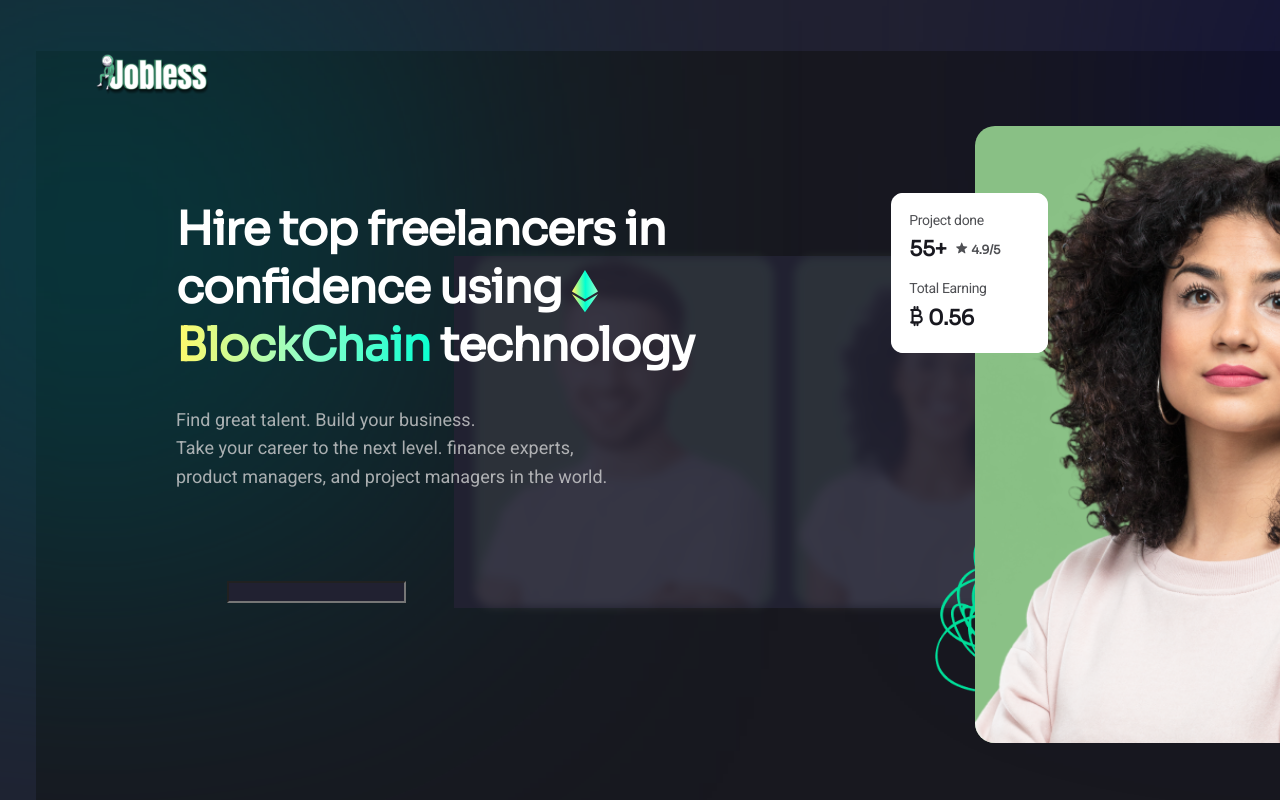
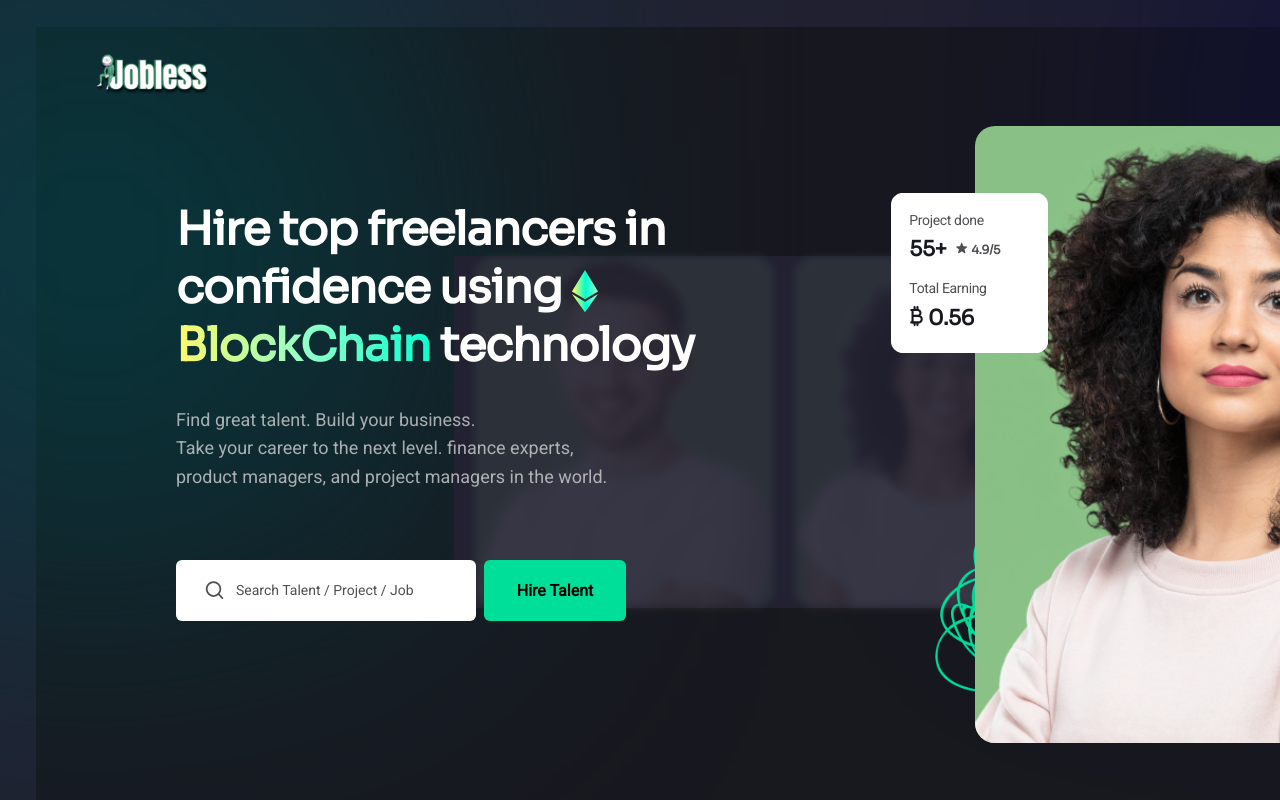
Before and after one commit to Waqar-Hafeez-Ahmed/figma-sp-01, a React (Create React App) app: page / in a window 1280 px wide. Shown: the top 800 px of the page. Built offline with nearby package versions, Linux system fonts and the light colour scheme.

Commit message:
hero section input feild added

```diff
--- a/src/components/InputFeild.css
+++ b/src/components/InputFeild.css
@@ -7,21 +7,68 @@
 
   /* White */
 
-  background: #fff;
   border-radius: 6px;
   z-index: 0;
+  background: #fff;
 }
 
 .input2 {
-  position: relative;
+  position: absolute;
   width: 179px;
   height: 22px;
-  left: 191px;
+  left: 200px;
   top: 552px;
+  background: none;
+  border: none;
+  outline: none;
 
   font-family: "Roboto";
   font-style: normal;
   font-weight: 500;
   font-size: 14px;
   line-height: 158%;
+  /* or 22px */
+
+  /* Dark - 2 */
+
+  color: #4f5054;
 }
+
+.search {
+  position: absolute;
+  height: 22px;
+  left: 10.5%;
+  right: 89.08%;
+  top: 552px;
+
+  /* Dark - 2 */
+  background: none;
+  /* border: 2px solid #4f5054; */
+}
+.hero-btn {
+  /* display: flex; */
+  /* flex-direction: row; */
+  /* justify-content: center; */
+  /* align-items: flex-start; */
+  /* padding: 18px 32px;   */
+  /* gap: 10px; */
+
+  position: absolute;
+  width: 142px;
+  height: 61px;
+  left: 448px;
+  top: 533px;
+  outline: none;
+  border: none;
+
+  font-family: "Roboto";
+  font-style: normal;
+  font-weight: 700;
+  font-size: 16px;
+  line-height: 158%;
+
+  /* Green - 1 */
+
+  background: #00df9a;
+  border-radius: 6px;
+}
--- a/src/components/InputFeild.js
+++ b/src/components/InputFeild.js
@@ -1,10 +1,33 @@
 import React from "react";
+import { useState } from "react";
 import "./InputFeild.css";
+import search from "../public/svg/search icon.svg";
 
 export default function InputFeild() {
+  const [val, setVal] = useState("Search Talent / Project / Job");
+  const changeHandler = (event) => {
+    setVal(event.target.value);
+  };
+  const clickHandler = (event) => {
+    setVal("");
+  };
+  const click = () => {
+    alert(val);
+  };
   return (
     <div>
-      <input className="input2" type="text" />
+      <div className="input"></div>
+      <img className="search" src={search} alt="search" />
+      <input
+        onChange={changeHandler}
+        onClick={clickHandler}
+        className="input2"
+        type="text"
+        value={val}
+      />
+      <button className="hero-btn" onClick={click}>
+        Hire Talent
+      </button>
     </div>
   );
 }
```
